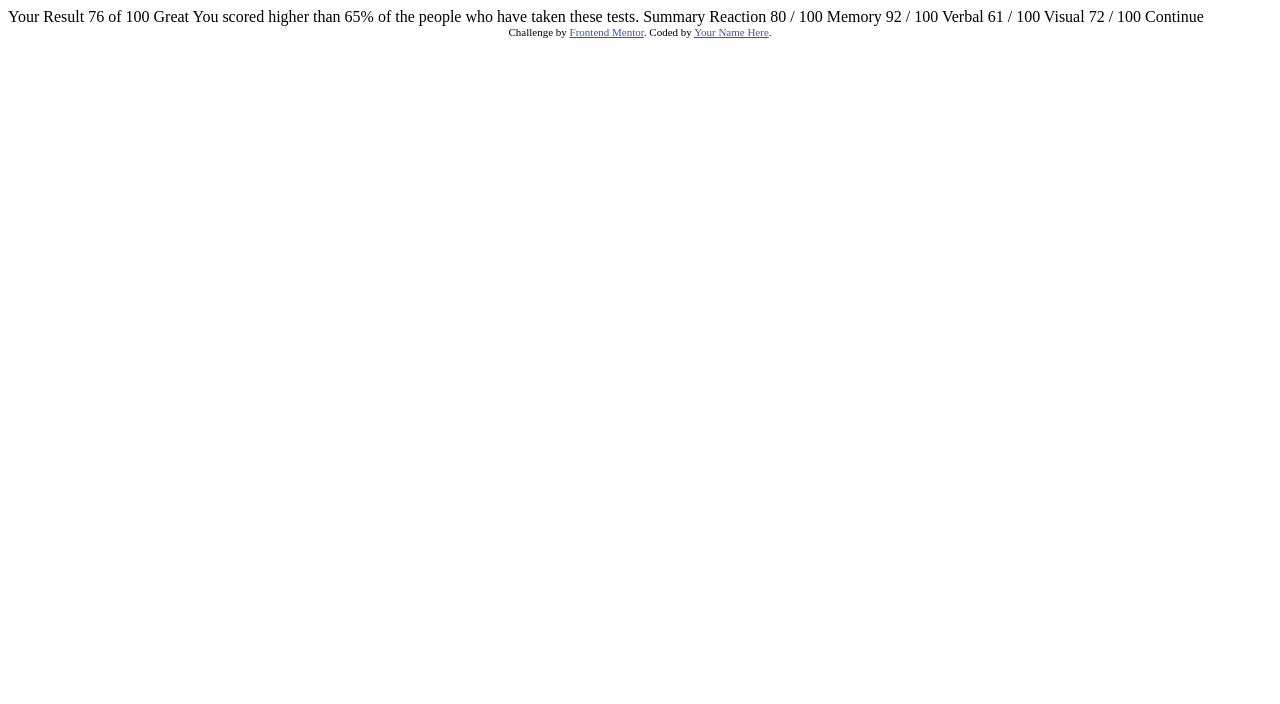
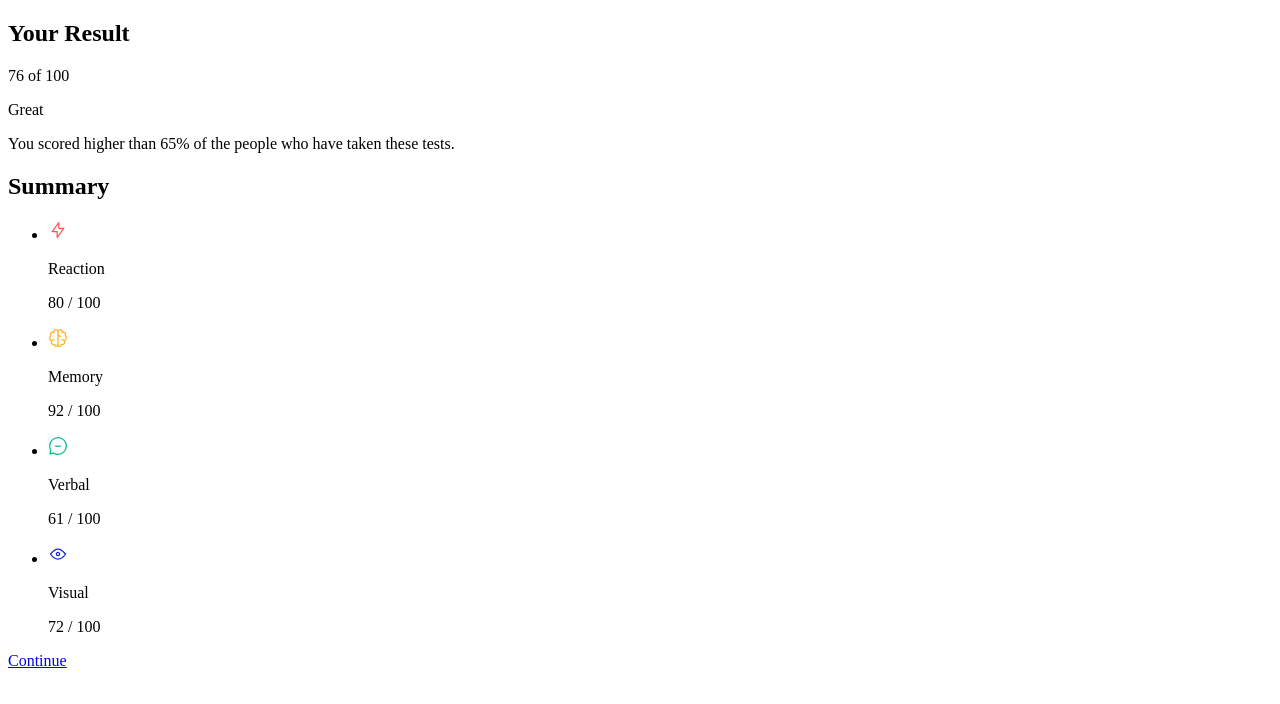
Before and after one commit to fvdumah/results-summary, a plain HTML site: page index.html in a window 1280 px wide. Drawn offline with Linux system fonts and the light colour scheme.

Commit message:
html content

```diff
--- a/index.html
+++ b/index.html
@@ -1,47 +1,81 @@
 <!DOCTYPE html>
 <html lang="en">
+
 <head>
   <meta charset="UTF-8">
-  <meta name="viewport" content="width=device-width, initial-scale=1.0"> <!-- displays site properly based on user's device -->
+  <meta name="viewport" content="width=device-width, initial-scale=1.0">
+  <!-- displays site properly based on user's device -->
 
   <link rel="icon" type="image/png" sizes="32x32" href="./assets/images/favicon-32x32.png">
 
   <title>Frontend Mentor | Results summary component</title>
+</head>
 
-  <!-- Feel free to remove these styles or customise in your own stylesheet 👍 -->
-  <style>
-    .attribution { font-size: 11px; text-align: center; }
-    .attribution a { color: hsl(228, 45%, 44%); }
-  </style>
-</head>
 <body>
+  <main>
+    <section>
+      <h1>Your Result</h1>
+      <div>
+        <p><span>76 </span>of 100</p>
+      </div>
+      <span>Great</span>
+      <p>You scored higher than 65% of the people who have taken these tests.</p>
+    </section>
+    <section>
+      <h2>Summary</h2>
+      <div class="results">
+        <ul>
+          <li>
+            <div> <svg xmlns="http://www.w3.org/2000/svg" width="20" height="20" fill="none" viewBox="0 0 20 20">
+                <path stroke="#F55" stroke-linecap="round" stroke-linejoin="round" stroke-width="1.25"
+                  d="M10.833 8.333V2.5l-6.666 9.167h5V17.5l6.666-9.167h-5Z" />
+              </svg>
+              <p>Reaction</p>
+            </div>
 
-  Your Result
-  76
-  of 100
+            <p><span>80 </span>/ 100</p>
+          </li>
+          <li>
+            <div> <svg xmlns="http://www.w3.org/2000/svg" width="20" height="20" fill="none" viewBox="0 0 20 20">
+                <path stroke="#FFB21E" stroke-linecap="round" stroke-linejoin="round" stroke-width="1.25"
+                  d="M5.833 11.667a2.5 2.5 0 1 0 .834 4.858" />
+                <path stroke="#FFB21E" stroke-linecap="round" stroke-linejoin="round" stroke-width="1.25"
+                  d="M3.553 13.004a3.333 3.333 0 0 1-.728-5.53m.025-.067a2.083 2.083 0 0 1 2.983-2.824m.199.054A2.083 2.083 0 1 1 10 3.75v12.917a1.667 1.667 0 0 1-3.333 0M10 5.833a2.5 2.5 0 0 0 2.5 2.5m1.667 3.334a2.5 2.5 0 1 1-.834 4.858" />
+                <path stroke="#FFB21E" stroke-linecap="round" stroke-linejoin="round" stroke-width="1.25"
+                  d="M16.447 13.004a3.334 3.334 0 0 0 .728-5.53m-.025-.067a2.083 2.083 0 0 0-2.983-2.824M10 3.75a2.085 2.085 0 0 1 2.538-2.033 2.084 2.084 0 0 1 1.43 2.92m-.635 12.03a1.667 1.667 0 0 1-3.333 0" />
+              </svg>
+              <p>Memory</p>
+            </div>
 
-  Great
-  You scored higher than 65% of the people who have taken these tests.
+            <p><span>92 </span>/ 100</p>
+          </li>
+          <li>
+            <div> <svg xmlns="http://www.w3.org/2000/svg" width="20" height="20" fill="none" viewBox="0 0 20 20">
+                <path stroke="#00BB8F" stroke-linecap="round" stroke-linejoin="round" stroke-width="1.25"
+                  d="M7.5 10h5M10 18.333A8.333 8.333 0 1 0 1.667 10c0 1.518.406 2.942 1.115 4.167l-.699 3.75 3.75-.699A8.295 8.295 0 0 0 10 18.333Z" />
+              </svg>
+              <p>Verbal</p>
+            </div>
 
-  Summary
+            <p><span>61 </span>/ 100</p>
+          </li>
+          <li>
+            <div> <svg xmlns="http://www.w3.org/2000/svg" width="20" height="20" fill="none" viewBox="0 0 20 20">
+                <path stroke="#1125D6" stroke-linecap="round" stroke-linejoin="round" stroke-width="1.25"
+                  d="M10 11.667a1.667 1.667 0 1 0 0-3.334 1.667 1.667 0 0 0 0 3.334Z" />
+                <path stroke="#1125D6" stroke-linecap="round" stroke-linejoin="round" stroke-width="1.25"
+                  d="M17.5 10c-1.574 2.492-4.402 5-7.5 5s-5.926-2.508-7.5-5C4.416 7.632 6.66 5 10 5s5.584 2.632 7.5 5Z" />
+              </svg>
+              <p>Visual</p>
+            </div>
 
-  Reaction
-  80 / 100
+            <p><span>72 </span>/ 100</p>
+          </li>
+        </ul>
+      </div>
+      <a href="#">Continue</a>
+    </section>
+  </main>
+</body>
 
-  Memory
-  92 / 100
-
-  Verbal
-  61 / 100
-
-  Visual
-  72 / 100
-
-  Continue
-
-  <div class="attribution">
-    Challenge by <a href="https://www.frontendmentor.io?ref=challenge" target="_blank">Frontend Mentor</a>.
-    Coded by <a href="#">Your Name Here</a>.
-  </div>
-</body>
 </html>
```
